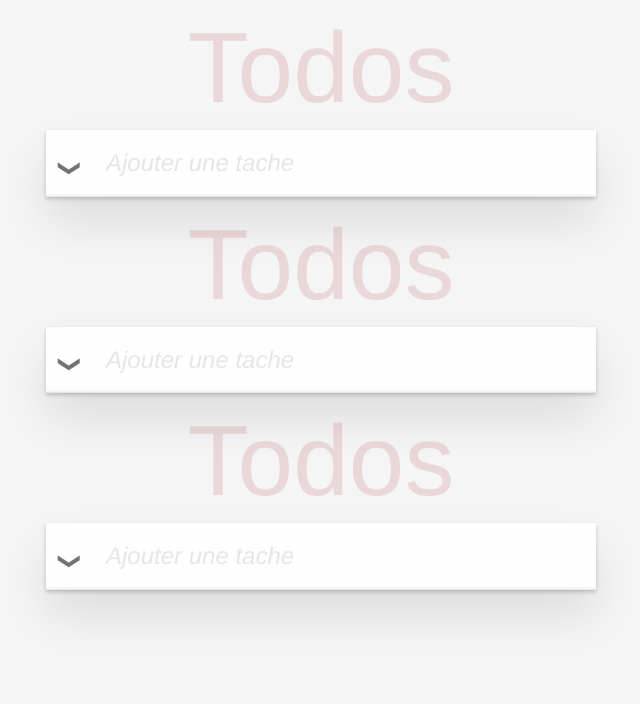
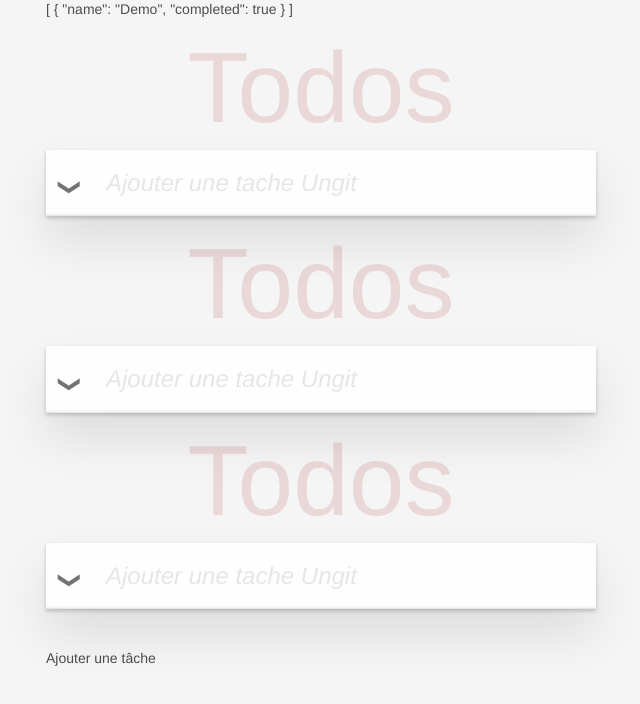
Before and after one commit to olivierraude/VueJS---todo-, a Vue app: page / in a window 1280 px wide. Shown: the top 704 px of the page, without its empty margins (319-959 px from the left). Built offline with nearby package versions, Linux system fonts and the light colour scheme.

Commit message:
test multi todo list

```diff
--- a/src/App.vue
+++ b/src/App.vue
@@ -2,8 +2,9 @@
   <div>
     {{ todos }}
     <todos v-model="todos"></todos>
+    <todos v-model="todos"></todos>
     <todos></todos>
-    <todos></todos>
+    <button @click="addTodo">Ajouter une tâche</button>
   </div>
 </template>
 
@@ -12,12 +13,20 @@
 import Todos from "./components/Todos.vue"
 
 export default {
-  date() {
+  data() {
     return {
       todos: [{
         name: 'Demo',
         completed: true
       }]
+    }
+  },
+  methods: {
+    addTodo() {
+      this.todos.push({
+        name: 'Jean',
+        completed: false,
+      })
     }
   },
   Components: {
--- a/src/components/Todos.vue
+++ b/src/components/Todos.vue
@@ -5,7 +5,7 @@
       <input
         type="text"
         class="new-todo"
-        placeholder="Ajouter une tache"
+        placeholder="Ajouter une tache Ungit"
         v-model="newTodo"
         @keyup.enter="addTodo"
       />
@@ -31,7 +31,7 @@
     </div>
     <footer class="footer" v-show="hasTodos">
       <span class="todo-count">
-        <strong>{{ remaining }}</strong> tâches à faire test
+        <strong>{{ remaining }}</strong> tâches à faire
       </span>
       <ul class="filters">
         <li><a href="#" :class="{selected: filter === 'all'}" @click.prevent="filter = 'all'">Toutes</a></li>
@@ -45,13 +45,14 @@
 
 <script>
   import { nextTick } from 'vue'
-  const Vue = { nextTick }
 
   export default {
-
+    props: {
+      value: {type: Array, default () { return [] }}
+    },
     data() {
       return {
-        todos: [],
+        todos: this.value,
         newTodo: '',
         filter: 'all',
         editing: null,
@@ -126,4 +127,5 @@
       }
     }
   };
+
 </script>
```
